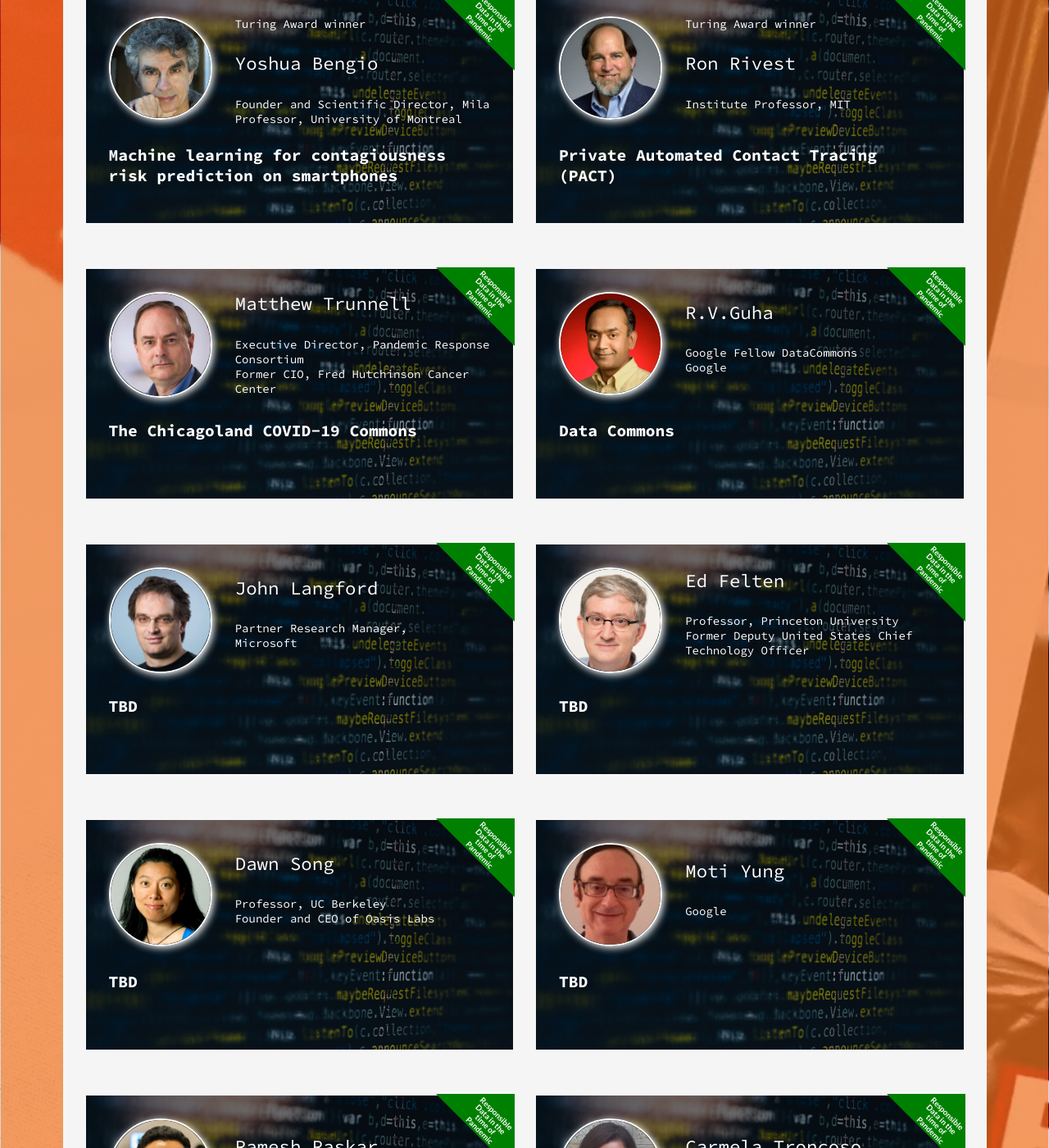
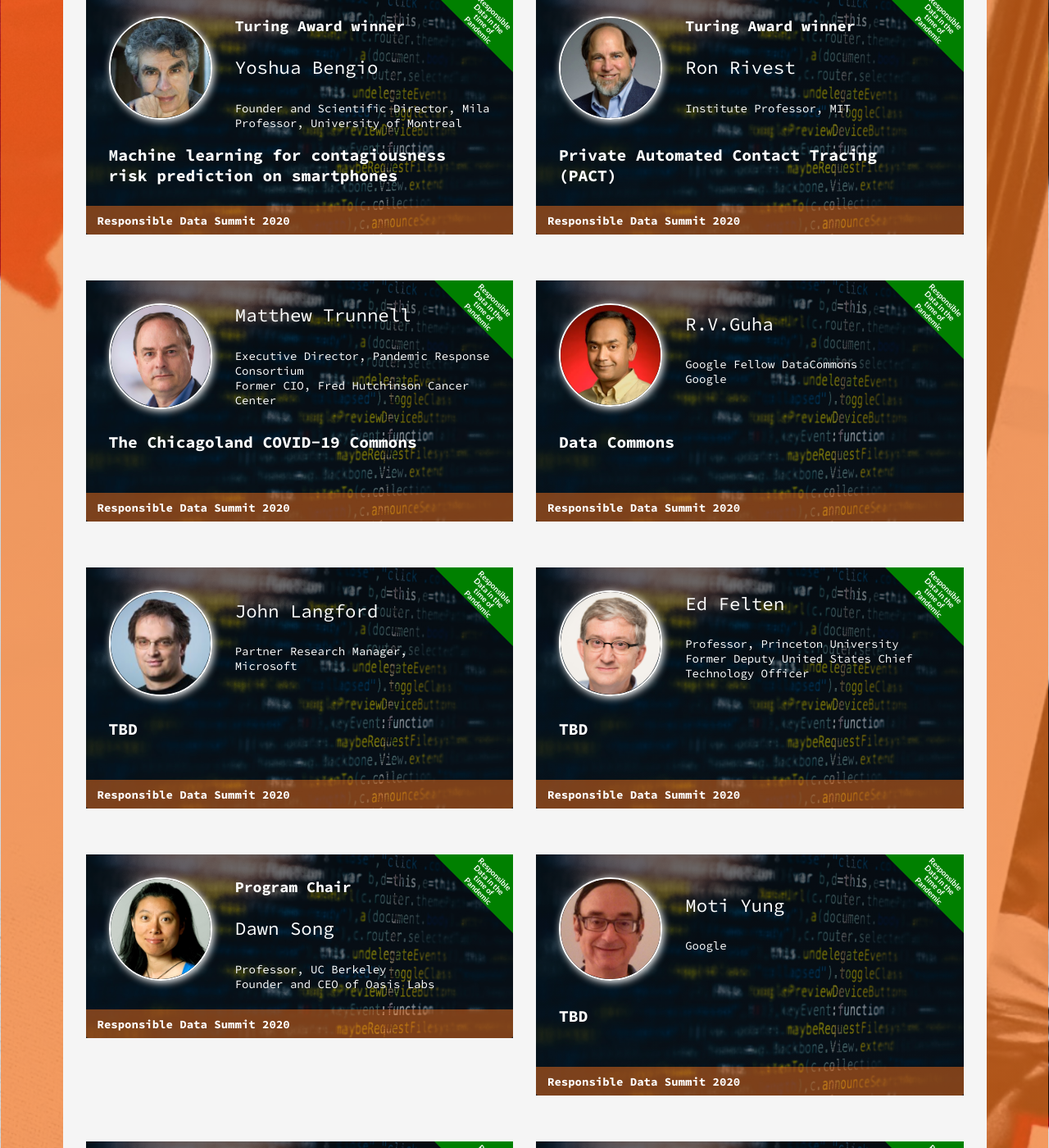
Before and after one commit to responsible-data-summit/responsible-data-summit.github.io, a Jekyll site: the page built from pages/pandemic_card.html, in a window 1280 px wide and 1400 px high, scrolled down 735 px. Shown: the whole window at 82% size. Built offline with Jekyll 4.4.1, drawn with Linux system fonts in a browser that asks for light colours; some of the changed text lies outside the part shown.

Commit message:
fix card size and add a bottom label

```diff
--- a/_data/speakers_pandemic.yml
+++ b/_data/speakers_pandemic.yml
@@ -44,6 +44,9 @@
     Professor, UC Berkeley
     Founder and CEO of Oasis Labs
   avatar: Dawn.jpg
+  extra_title: |
+    Program Chair
+  hide_talk: true
 - name: Moti Yung
   title: |
     Google
@@ -52,6 +55,9 @@
   title: |
     Professor, MIT Media Lab
   avatar: Ramesh.png
+  extra_title: |
+    Program Co-chair
+  hide_talk: true
 - name: Carmela Troncoso
   title: |
     Professor, EPFL
--- a/pages/pandemic_card.html
+++ b/pages/pandemic_card.html
@@ -10,8 +10,10 @@ permalink: /pandemic_card
     function output_card(card_id, speaker_name) {
         console.log(document.querySelector(card_id))
         html2canvas(document.querySelector(card_id), {
-            x: $(card_id).offset().left+20,
-            y: $(card_id).offset().top,
+            x: parseInt($(card_id).offset().left) + 10,
+            y: parseInt($(card_id).offset().top) + 1,
+            height: $(card_id).outerHeight() - 2,
+            width: $(card_id).outerWidth() - 3,
         }).then(canvas => {
             saveAs(canvas.toDataURL('image/png', 1.0), "card-"+speaker_name.replace(/ /g, "-")+'.png');
             //document.body.appendChild(canvas)
@@ -48,11 +50,18 @@ permalink: /pandemic_card
         <div class="ui two column grid">
             {% for speaker in site.data.speakers_pandemic %}
             <div class="column">
-                <div id="card-{{forloop.index}}" class="ui container left aligned" style="background-image:  linear-gradient(rgba(0, 0, 0, 0.5), rgba(0, 0, 0, 0.3)), url(/assets/img/bg0.jpg); background-size: cover; min-height: 20em;">
-                    <a class="ui right corner massive label" style="top: 0.5em; right: 0.5em; border-color: green;" onclick="output_card('#card-{{forloop.index}}', '{{speaker.name}}')">
+                {% if speaker.hide_talk %}
+                <div id="card-{{forloop.index}}" class="ui container left aligned" style="background-image:  linear-gradient(rgba(0, 0, 0, 0.5), rgba(0, 0, 0, 0.3)), url(/assets/img/bg0.jpg); background-size: cover; min-height: 16em; position: relative;">
+                {% else %}
+                <div id="card-{{forloop.index}}" class="ui container left aligned" style="background-image:  linear-gradient(rgba(0, 0, 0, 0.5), rgba(0, 0, 0, 0.3)), url(/assets/img/bg0.jpg); background-size: cover; min-height: 21em; position: relative;">
+                {% endif %}
+                    <a class="ui right corner massive label" style="border-color: green;" onclick="output_card('#card-{{forloop.index}}', '{{speaker.name}}')">
                         <div style="font-size: 0.4em; transform: rotate(45deg); padding-left: 4.5em; font-weight: bold; color: white;">
                             Responsible Data in the time of Pandemic
                         </div>
+                    </a>
+                    <a class="ui bottom attached large label" style="background-color: rgba(242, 113, 28, 0.5); color: white; text-align: left; font-family: Source Code Pro, sans-serif;">
+                        Responsible Data Summit 2020
                     </a>
                     <div class="ui grid" style="height: 10em; padding-top: 0;">
                         <div class="five wide column" style="margin-top: 0;">
@@ -61,14 +70,14 @@ permalink: /pandemic_card
                         <div class="eleven wide column" style="display: table; height: 100%; margin-top: 0;">
                             <div style="display: table-cell; vertical-align: middle;">
                                 {% if speaker.extra_title %}
-                                    <h4 style="color: white; font-size: 1rem;"> {{ speaker.extra_title | newline_to_br  }} </h4>
+                                    <h4 style="color: white; font-size: 1.3rem; font-weight: bolder;"> {{ speaker.extra_title | newline_to_br  }} </h4>
                                 {% endif %}
-
                                 <h2 style="color: white; font-size: 1.6rem;"> {{ speaker.name }} </h2>
                                 <h4 style="color: white; font-size: 1rem;"> {{ speaker.title | newline_to_br  }} </h4>
                             </div>
                         </div>
                     </div>
+                    {% unless speaker.hide_talk %}
                         <h1 style="color: white;  font-size: 1.4rem; padding-top: 1.4rem">
                             {% if speaker.talk %}
                                 {{ speaker.talk }}
@@ -76,6 +85,7 @@ permalink: /pandemic_card
                                 TBD
                             {% endif %}
                         </h1>
+                    {% endunless %}
                 </div>
 
 
```
Lines whose indentation alone changed are shown as unchanged.
